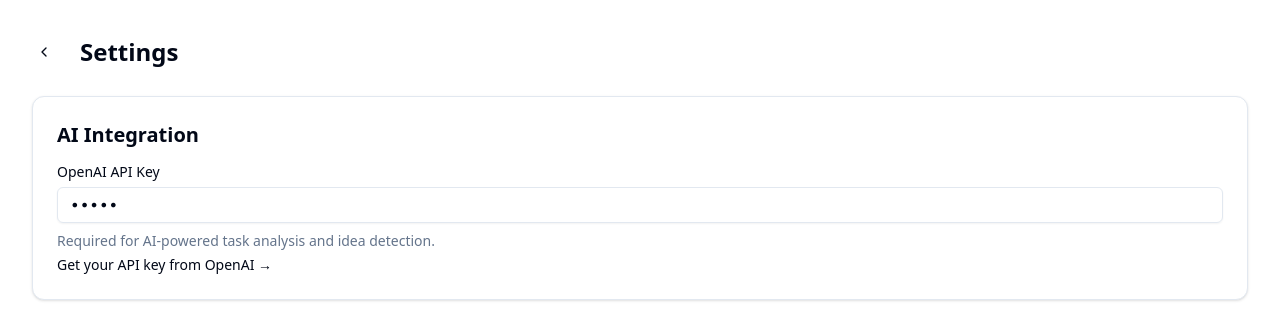
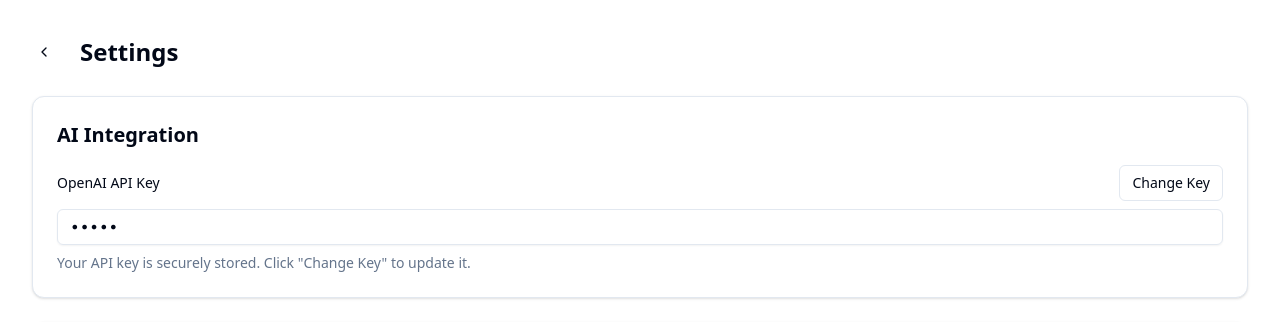
Before and after one commit to georgesiosi/gsdapp, a Next.js app: page /settings in a window 1280 px wide. Shown: the top 322 px of the page. Built offline with nearby package versions, Linux system fonts and the light colour scheme; no server answers.

Commit message:
feat: add edit mode for OpenAI API key in settings with secure handling for legacy keys

```diff
--- a/app/settings/page.tsx
+++ b/app/settings/page.tsx
@@ -13,6 +13,8 @@ import Link from 'next/link'
 
 export default function SettingsPage() {
   const { settings, updateSettings } = useSettings()
+  const [isEditingKey, setIsEditingKey] = useState(false)
+  const [newApiKey, setNewApiKey] = useState('')
   const [taskSettings, setTaskSettings] = useState<TaskSettings>(
     settings.taskSettings || {
       endOfDayTime: '23:59',
@@ -42,16 +44,60 @@ export default function SettingsPage() {
         <h2 className="text-xl font-semibold mb-4">AI Integration</h2>
         <div className="space-y-6">
           <div className="flex flex-col gap-2">
+            <div className="flex items-center justify-between">
               <Label htmlFor="openAIKey">OpenAI API Key</Label>
+              {settings.openAIKey && !isEditingKey && (
+                <Button
+                  variant="outline"
+                  size="sm"
+                  onClick={() => {
+                    setIsEditingKey(true)
+                    setNewApiKey('')
+                  }}
+                >
+                  Change Key
+                </Button>
+              )}
+            </div>
+            <div className="flex gap-2">
               <Input
                 id="openAIKey"
                 type="password"
-              value={settings.openAIKey || ''}
-              onChange={(e) => updateSettings({ ...settings, openAIKey: e.target.value })}
+                value={isEditingKey ? newApiKey : settings.openAIKey || ''}
+                onChange={(e) => isEditingKey ? setNewApiKey(e.target.value) : updateSettings({ ...settings, openAIKey: e.target.value })}
                 placeholder="sk-..."
                 className="font-mono"
+                disabled={settings.openAIKey && !isEditingKey}
               />
+              {isEditingKey && (
+                <div className="flex gap-2">
+                  <Button
+                    variant="default"
+                    size="default"
+                    onClick={() => {
+                      if (newApiKey) {
+                        updateSettings({ ...settings, openAIKey: newApiKey })
+                      }
+                      setIsEditingKey(false)
+                    }}
+                  >
+                    Save
+                  </Button>
+                  <Button
+                    variant="outline"
+                    size="default"
+                    onClick={() => setIsEditingKey(false)}
+                  >
+                    Cancel
+                  </Button>
+                </div>
+              )}
+            </div>
             <div className="text-sm text-muted-foreground space-y-1">
+              {settings.openAIKey ? (
+                <p>Your API key is securely stored. Click "Change Key" to update it.</p>
+              ) : (
+                <>
                   <p>Required for AI-powered task analysis and idea detection.</p>
                   <p>
                     <a
@@ -63,6 +109,8 @@ export default function SettingsPage() {
                       Get your API key from OpenAI →
                     </a>
                   </p>
+                </>
+              )}
             </div>
           </div>
         </div>
```
Lines whose indentation alone changed are shown as unchanged.
